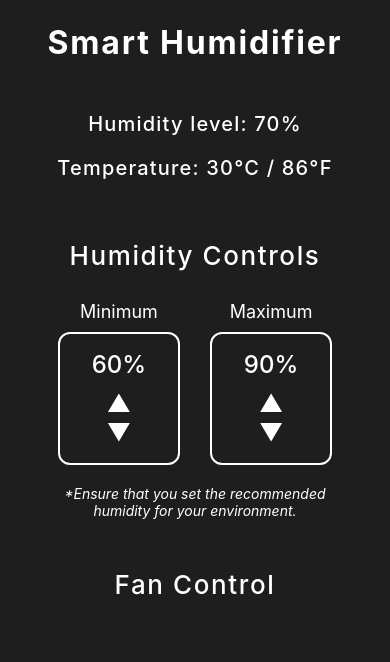
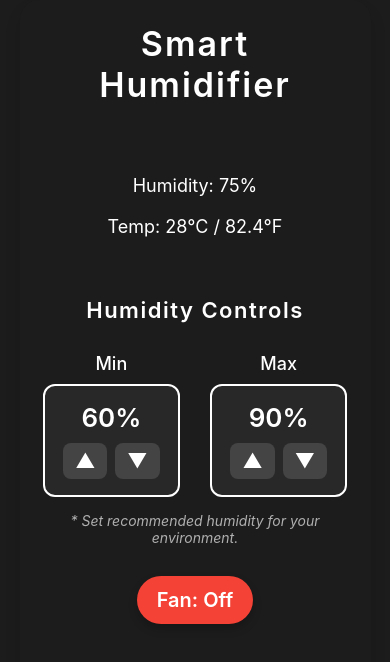
Before and after one commit to MariamA3/wot-app, a React Native app: screen / in a window 390 px wide. Shown: the top 662 px of the page. Built offline with nearby package versions, Linux system fonts and the light colour scheme.

Commit message:
cleaned up, modernised

```diff
--- a/App.js
+++ b/App.js
@@ -1,27 +1,46 @@
-import React from 'react';
+import React, { useState, useEffect } from 'react';
 import { View, Text, StyleSheet, TouchableOpacity, SafeAreaView, Dimensions } from 'react-native';
 
 const { width } = Dimensions.get('window');
 
 const SmartHumidifier = () => {
+  const [humidity, setHumidity] = useState(70);
+  const [temperature, setTemperature] = useState(30);
+  const [fanOn, setFanOn] = useState(false);
+
+  useEffect(() => {
+    const fetchData = async () => {
+      // Simulate fetching data
+      setHumidity(75);
+      setTemperature(28);
+    };
+
+    fetchData();
+  }, []);
+
+  const toggleFan = () => {
+    setFanOn(prevState => !prevState); // Toggle the fan state
+  };
+
   return (
     <SafeAreaView style={styles.safeArea}>
       <View style={styles.container}>
         <Text style={styles.title}>Smart Humidifier</Text>
         <View style={styles.statusContainer}>
-
-          <Text style={styles.statusText}>Humidity level: 70%</Text>
-          <Text style={styles.statusText}>Temperature: 30°C / 86°F</Text>
+          <Text style={styles.statusText}>Humidity: {humidity}%</Text>
+          <Text style={styles.statusText}>Temp: {temperature}°C / {(temperature * 9/5 + 32).toFixed(1)}°F</Text>
         </View>
         <Text style={styles.sectionTitle}>Humidity Controls</Text>
         <View style={styles.controlsContainer}>
-          <HumidityControl label="Minimum" value="60%" />
-          <HumidityControl label="Maximum" value="90%" />
+          <HumidityControl label="Min" value="60%" />
+          <HumidityControl label="Max" value="90%" />
         </View>
-        <Text style={styles.note}>
-          *Ensure that you set the recommended humidity for your environment.
-        </Text>
-        <Text style={styles.sectionTitle}>Fan Control</Text>
+        <Text style={styles.note}>* Set recommended humidity for your environment.</Text>
+
+        {/* Fan Control Button */}
+        <TouchableOpacity style={[styles.fanButton, fanOn ? styles.fanOn : styles.fanOff]} onPress={toggleFan}>
+          <Text style={styles.fanButtonText}>{fanOn ? 'Fan: On' : 'Fan: Off'}</Text>
+        </TouchableOpacity>
       </View>
     </SafeAreaView>
   );
@@ -34,10 +53,10 @@ const HumidityControl = ({ label, value }) => {
       <View style={styles.controlBox}>
         <Text style={styles.controlValue}>{value}</Text>
         <View style={styles.arrowContainer}>
-          <TouchableOpacity>
+          <TouchableOpacity style={styles.arrowButton}>
             <Text style={styles.arrow}>▲</Text>
           </TouchableOpacity>
-          <TouchableOpacity>
+          <TouchableOpacity style={styles.arrowButton}>
             <Text style={styles.arrow}>▼</Text>
           </TouchableOpacity>
         </View>
@@ -49,63 +68,68 @@ const HumidityControl = ({ label, value }) => {
 const styles = StyleSheet.create({
   safeArea: {
     flex: 1,
-    backgroundColor: '#1E1E1E',
+    backgroundColor: '#1C1C1C',
   },
   container: {
     flex: 1,
-    borderRadius: 30,
+    borderRadius: 20,
     marginHorizontal: width * 0.05,
     padding: width * 0.06,
     alignItems: 'center',
-    backgroundColor: '#1E1E1E',
+    backgroundColor: '#1C1C1C',
+    shadowColor: '#000',
+    shadowOffset: { width: 0, height: 10 },
+    shadowOpacity: 0.15,
+    shadowRadius: 15,
+    elevation: 5,
   },
   title: {
     color: '#FFFFFF',
-    fontSize: 32,
-    fontWeight: '700',
-    letterSpacing: 1.8,
+    fontSize: 34,
+    fontWeight: '600',
+    letterSpacing: 2,
     textAlign: 'center',
+    marginBottom: 20,
   },
   statusContainer: {
     marginTop: 40,
     alignItems: 'center',
   },
   statusText: {
-    fontSize: 20,
+    fontSize: 18,
     color: '#FFFFFF',
-    fontWeight: '500',
-    letterSpacing: 1.2,
+    fontWeight: '400',
     marginVertical: 10,
   },
   sectionTitle: {
     color: '#FFFFFF',
-    fontSize: 26,
-    fontWeight: '500',
-    letterSpacing: 1.6,
+    fontSize: 22,
+    fontWeight: '600',
     marginTop: 50,
+    letterSpacing: 1.5,
     textAlign: 'center',
   },
   controlsContainer: {
     width: '100%',
     marginTop: 30,
     flexDirection: 'row',
-    justifyContent: 'space-around',
+    justifyContent: 'space-between',
   },
   note: {
-    color: '#FFFFFF',
+    color: '#B0B0B0',
     fontSize: 14,
-    marginTop: 20,
+    marginTop: 15,
     textAlign: 'center',
     fontStyle: 'italic',
   },
   controlContainer: {
     alignItems: 'center',
-    width: '40%',
+    width: '45%',
   },
   controlLabel: {
     color: '#FFFFFF',
     fontSize: 18,
-    fontWeight: '400',
+    fontWeight: '500',
     textAlign: 'center',
   },
   controlBox: {
@@ -116,20 +140,54 @@ const styles = StyleSheet.create({
     padding: 16,
     alignItems: 'center',
     width: '100%',
-
+    backgroundColor: '#282828',
   },
   controlValue: {
     color: '#FFFFFF',
-    fontSize: 24,
-    fontWeight: '500',
+    fontSize: 26,
+    fontWeight: '600',
     textAlign: 'center',
   },
   arrowContainer: {
+    flexDirection: 'row',
     marginTop: 10,
+  },
+  arrowButton: {
+    paddingHorizontal: 12,
+    paddingVertical: 6,
+    borderRadius: 8,
+    backgroundColor: '#444444',
+    marginHorizontal: 4,
   },
   arrow: {
     color: '#FFFFFF',
-    fontSize: 24,
+    fontSize: 20,
+  },
+  // Fan Control Button Styles
+  fanButton: {
+    marginTop: 30,
+    paddingVertical: 12,
+    paddingHorizontal: 20,
+    borderRadius: 25,
+    alignItems: 'center',
+    justifyContent: 'center',
+    backgroundColor: '#444444',
+    shadowColor: '#000',
+    shadowOffset: { width: 0, height: 5 },
+    shadowOpacity: 0.2,
+    shadowRadius: 10,
+    elevation: 3,
+  },
+  fanOn: {
+    backgroundColor: '#4CAF50',
+  },
+  fanOff: {
+    backgroundColor: '#F44336',
+  },
+  fanButtonText: {
+    color: '#FFFFFF',
+    fontSize: 20,
+    fontWeight: '600',
   },
 });
 
```
